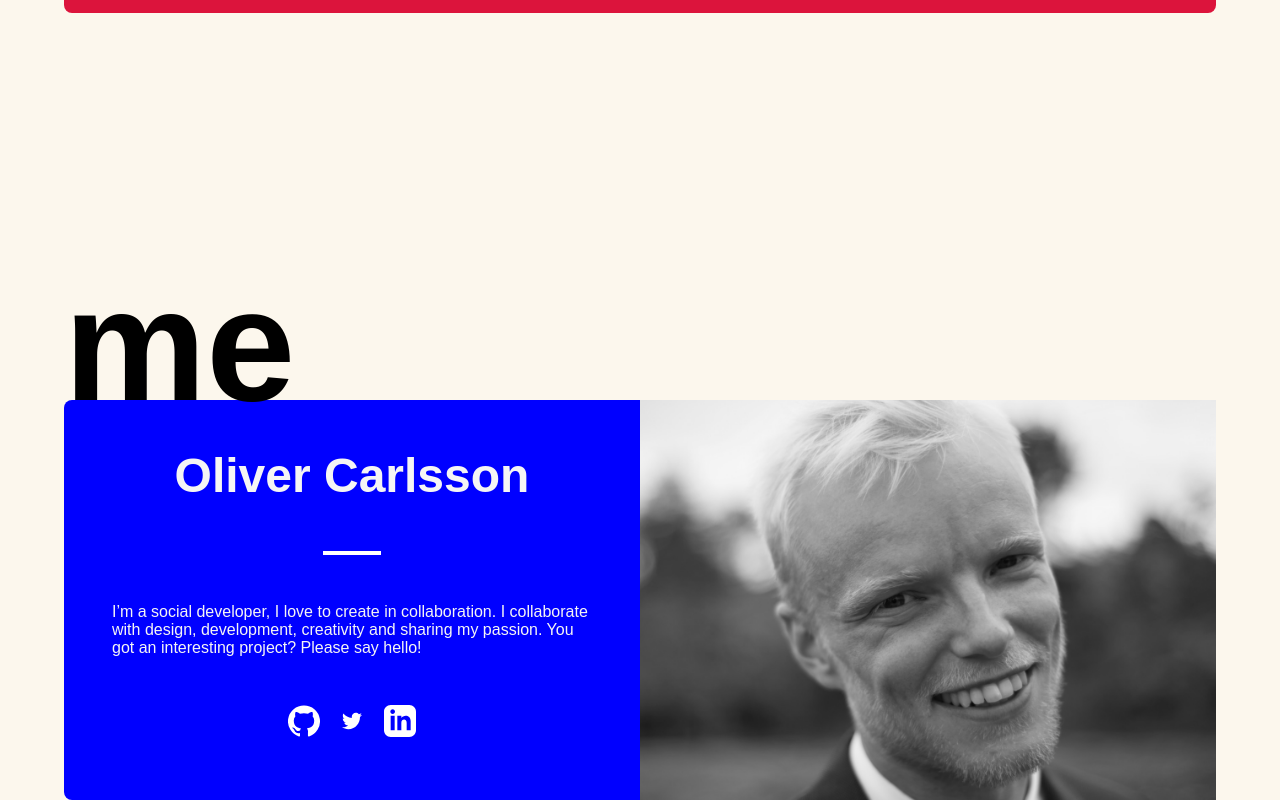
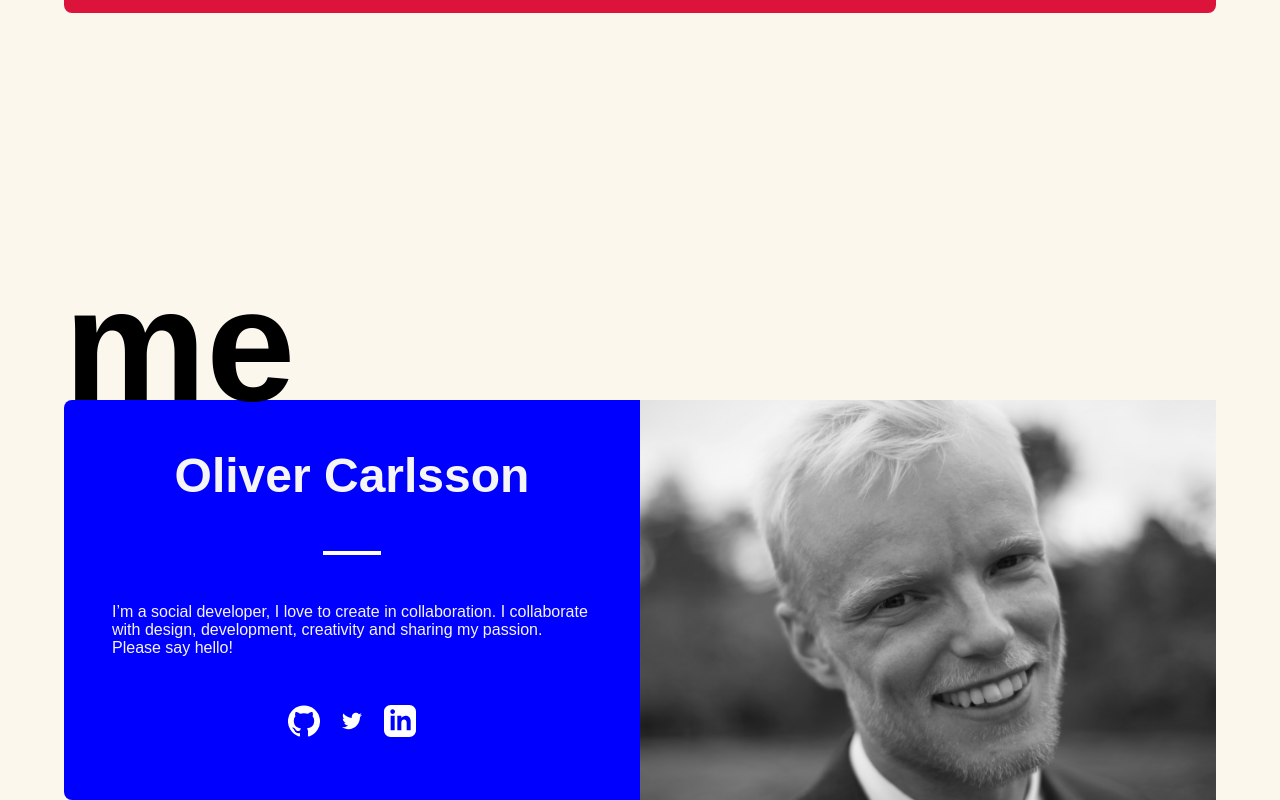
Before and after one commit to oc-developer/oc-portfolio, a React (Create React App) app: page / in a window 1280 px wide. Shown: the part 1271-2071 px from the top of the page. Built offline with nearby package versions, Linux system fonts and the light colour scheme.

Commit message:
update bio

```diff
--- a/src/About/About.scss
+++ b/src/About/About.scss
@@ -26,7 +26,7 @@
                 text-align: center;
             }
 
-            .breif {
+            .bio {
                 padding: 3em;
             }
 
--- a/src/About/About.tsx
+++ b/src/About/About.tsx
@@ -14,10 +14,10 @@ export default function About() {
                 <div className="left">
                     <h3 className="header">Oliver Carlsson</h3>
                     <div className="dash"></div>
-                    <span className="breif">
+                    <span className="bio">
                         I’m a social developer,
                         I love to create in collaboration. I collaborate with design, development,
-                        creativity and sharing my passion. You got an interesting project?
+                        creativity and sharing my passion.
                         Please say hello!
                     </span>
                     <div className="links">
```
